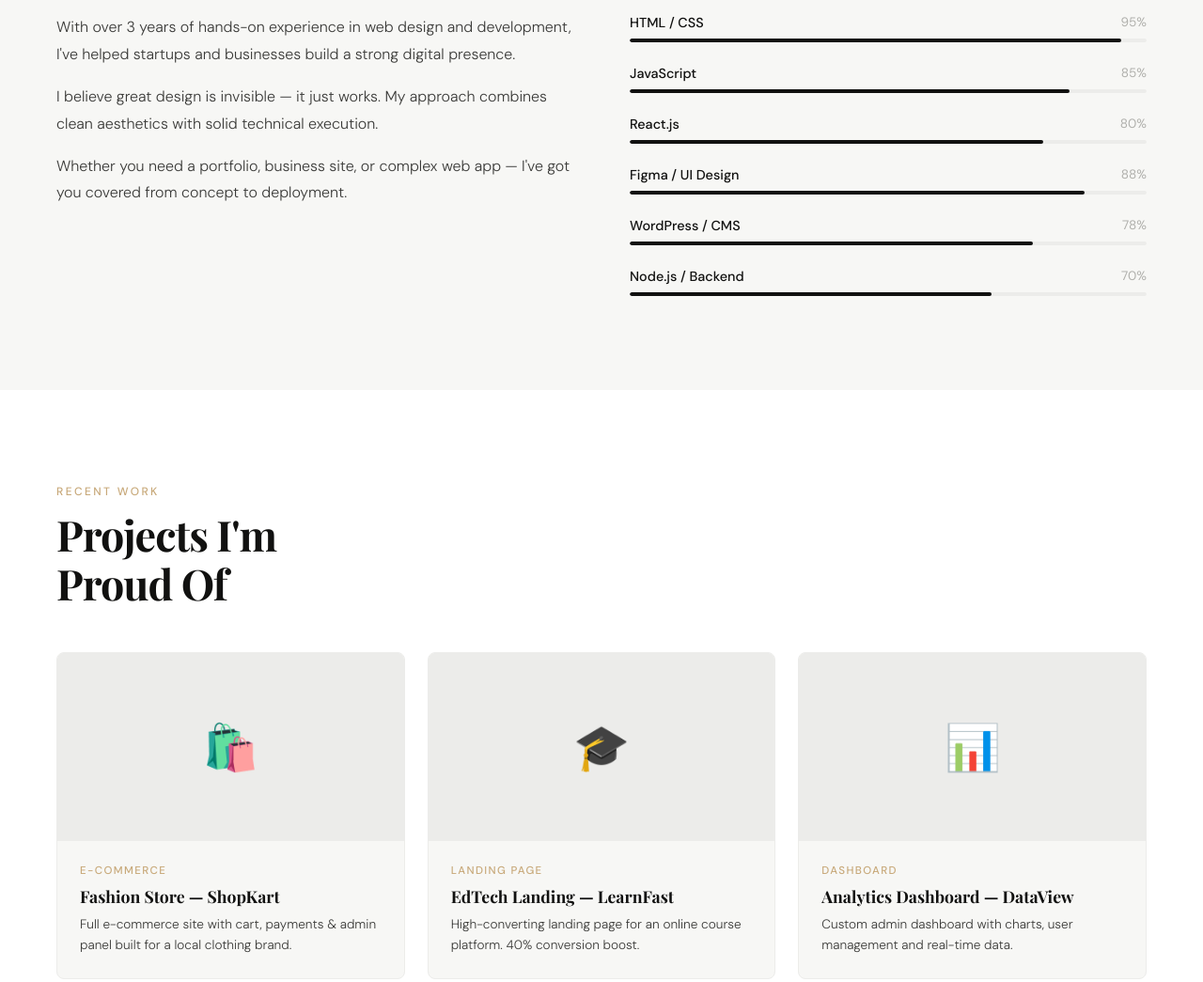
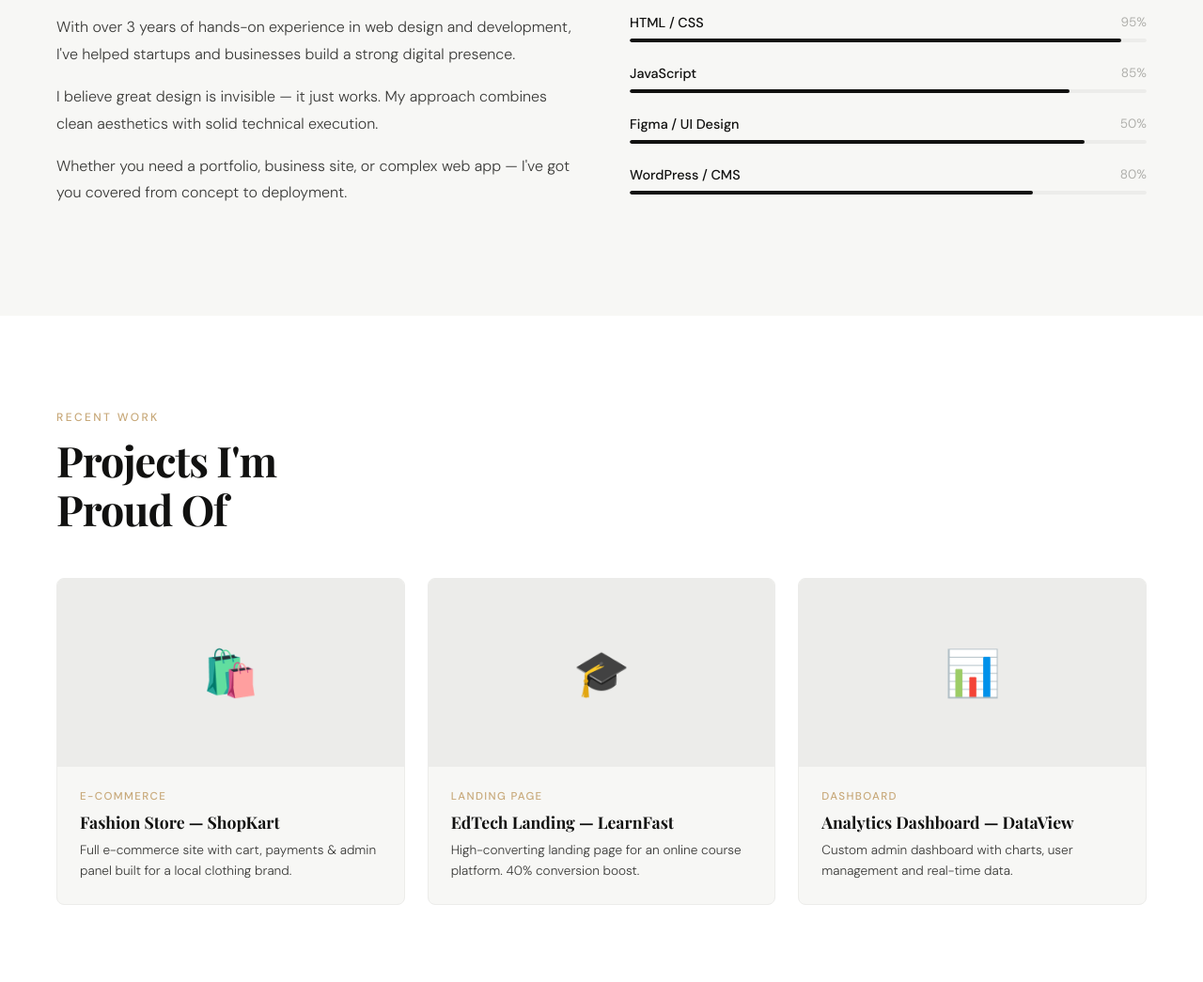
Before and after one commit to amandeep-singh8195/Portfolio, a plain HTML site: page index.html in a window 1280 px wide. Shown: the part 2120-3165 px from the top of the page at 94% size. Drawn offline with nearby package versions, Linux system fonts and the light colour scheme.

Commit message:
Update index.html

```diff
--- a/index.html
+++ b/index.html
@@ -629,22 +629,22 @@
           <div class="skill-bar-header"><span class="skill-bar-name">JavaScript</span><span class="skill-bar-pct">85%</span></div>
           <div class="skill-bar-track"><div class="skill-bar-fill" data-width="85"></div></div>
         </div>
-        <div class="skill-bar-item">
+        <!-- <div class="skill-bar-item">
           <div class="skill-bar-header"><span class="skill-bar-name">React.js</span><span class="skill-bar-pct">80%</span></div>
           <div class="skill-bar-track"><div class="skill-bar-fill" data-width="80"></div></div>
-        </div>
+        </div> -->
         <div class="skill-bar-item">
-          <div class="skill-bar-header"><span class="skill-bar-name">Figma / UI Design</span><span class="skill-bar-pct">88%</span></div>
+          <div class="skill-bar-header"><span class="skill-bar-name">Figma / UI Design</span><span class="skill-bar-pct">50%</span></div>
           <div class="skill-bar-track"><div class="skill-bar-fill" data-width="88"></div></div>
         </div>
         <div class="skill-bar-item">
-          <div class="skill-bar-header"><span class="skill-bar-name">WordPress / CMS</span><span class="skill-bar-pct">78%</span></div>
+          <div class="skill-bar-header"><span class="skill-bar-name">WordPress / CMS</span><span class="skill-bar-pct">80%</span></div>
           <div class="skill-bar-track"><div class="skill-bar-fill" data-width="78"></div></div>
         </div>
-        <div class="skill-bar-item">
+        <!-- <div class="skill-bar-item">
           <div class="skill-bar-header"><span class="skill-bar-name">Node.js / Backend</span><span class="skill-bar-pct">70%</span></div>
           <div class="skill-bar-track"><div class="skill-bar-fill" data-width="70"></div></div>
-        </div>
+        </div> -->
       </div>
     </div>
   </section>
@@ -812,8 +812,8 @@
 
   <!-- FOOTER -->
   <footer>
-    <span>© 2025 Amandeep Singh. All rights reserved.</span>
-    <span>Built with ♥ in Ludhiana, Punjab</span>
+    <span>© 2026 Amandeep Singh. All rights reserved.</span>
+    <span>Built with ♥ in Ambala, Haryana</span>
     <span>Made by <a href="#">Amandeep Singh</a></span>
   </footer>
 
```
